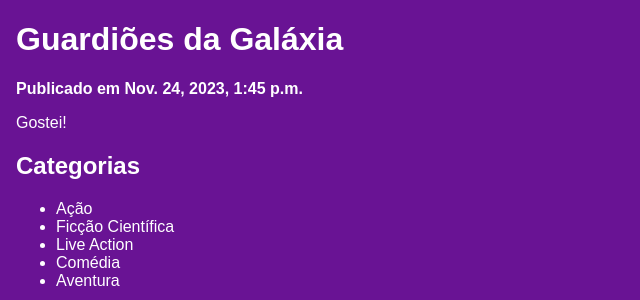
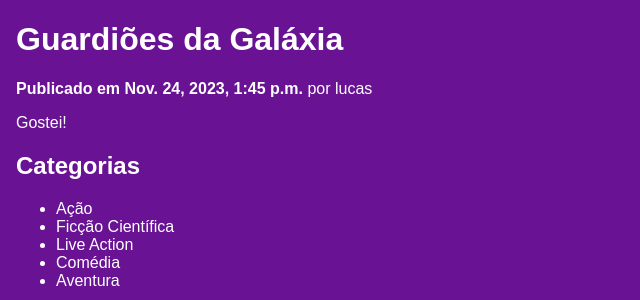
Before and after one commit to lucasAradaAlves/meuSite, a Django app: page /post/10/ in a window 1280 px wide. Shown: the part 258-558 px from the top of the page, without its empty margins (0-640 px from the left). Run offline with Django 4.2, Linux system fonts and the light colour scheme; data comes from the database, SQL or seed files in the repository; data that the repository does not hold is empty.

Commit message:
Commit 14 - Adição do autor da publicação

```diff
--- a/sitePages/templates/sitePages/postDetail.html
+++ b/sitePages/templates/sitePages/postDetail.html
@@ -6,7 +6,7 @@ informaçõesPost
 
 {% block content %}
 <h1><b>{{ post.nomeFilme }}</b></h1>
-<p><b>Publicado em {{ post.time }}</b></p>
+<p><b>Publicado em {{ post.time }}</b> por {{ post.author }}</p>
 <p> {{ post.opiniao|safe }} </p>
 
 <h2>Categorias</h2>
```
